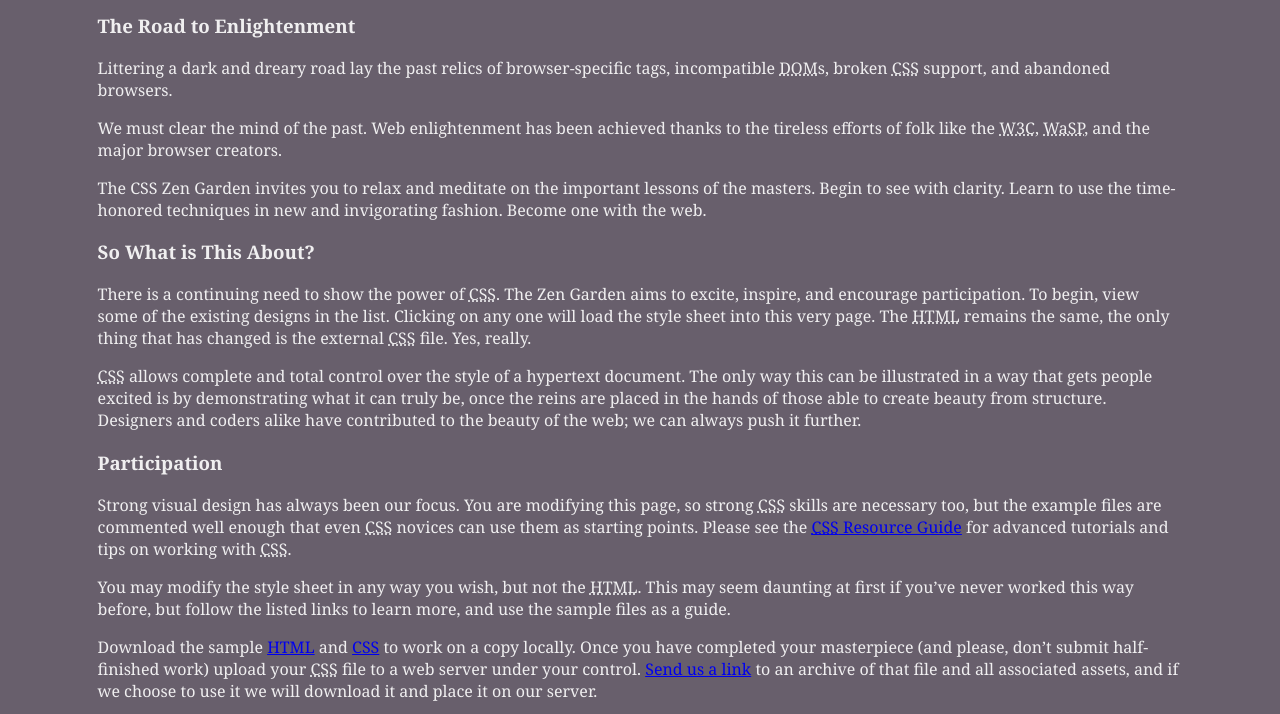
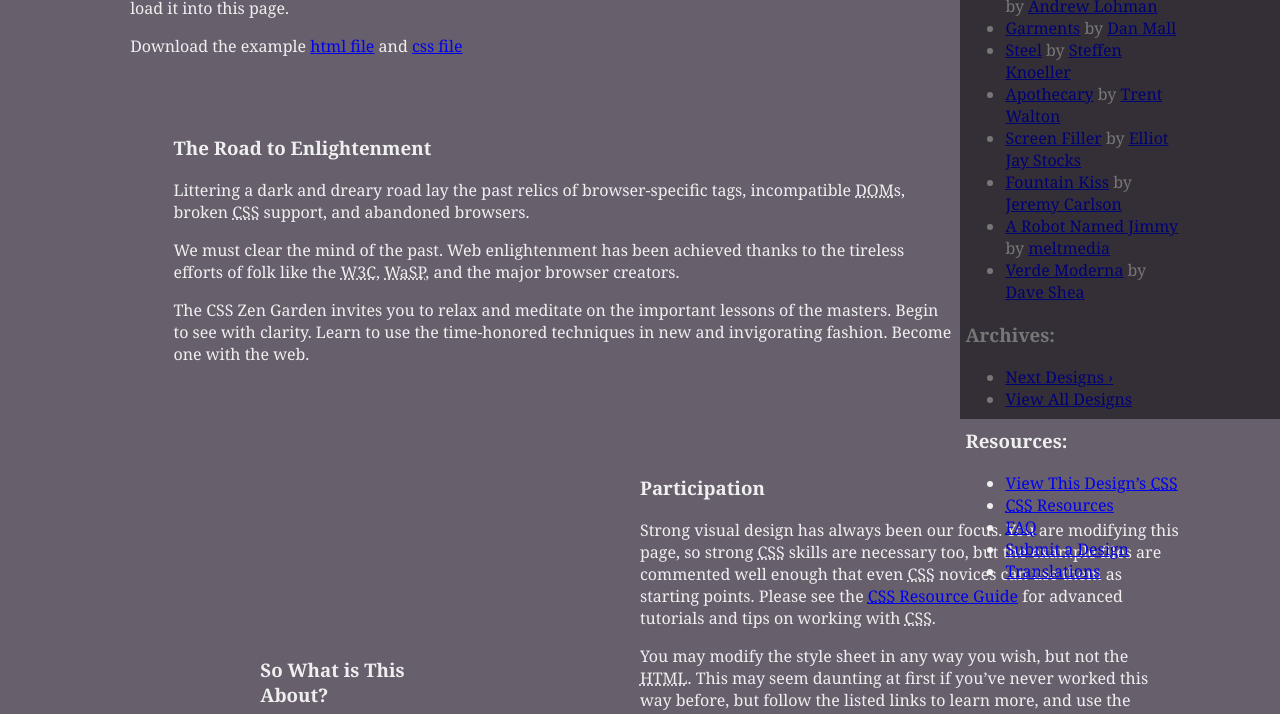
Before and after one commit to ahenderson77/workspacecss-2020-jf1ars, a website: page index.html in a window 1280 px wide. Shown: the part 281-995 px from the top of the page. Drawn offline with Linux system fonts and the light colour scheme; a web font is replaced by a local one.

Commit message:
1 file modified

```diff
--- a/css/main.css
+++ b/css/main.css
@@ -54,8 +54,48 @@
 
 
 /** 03 Position, Size, layout **/
+div,
+article,
+section,
+header,
+footer,
+nav,
+figure,
+li{
+  position: relative;
+}
+aside, sidebar{
+  position: absolute;
+  top: 5%;
+  right: 0;
+  width: 20%;
+}
+section.intro{
+  width: 80%;
+  padding: 3%;
+}
+section.intro div.preamble{
+  margin-left: -25%;
+  padding: 5% 5% 5% 30%;
+}
+div.extra1{
+  position: fixed;
+  top: 0%;
+  right: 0%;
+  width: 25%;
+  height: 700px;
+  background-color: hsla(0, 100%, 0%, .5);
+  z-index:1;
+}
+div.explanation{
+  float: left;
+  width: 20%;
+  padding: 15%
+}
 
+footer{
 
+}
 /** 04  Other decoration -- background Links **/
 
 
```
